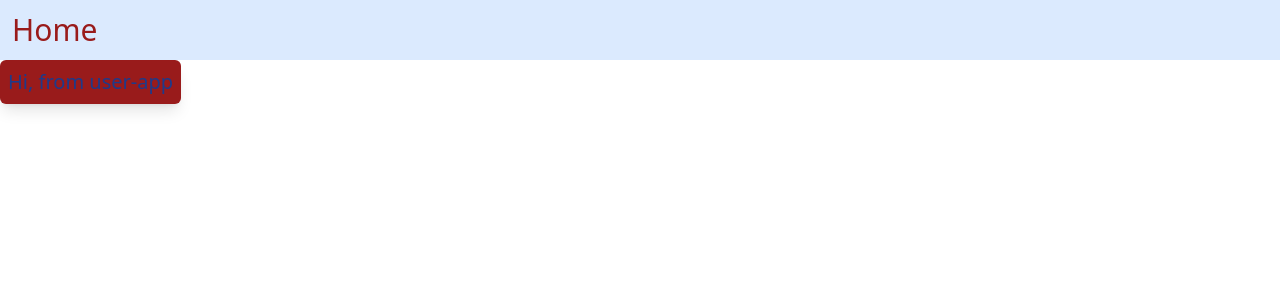
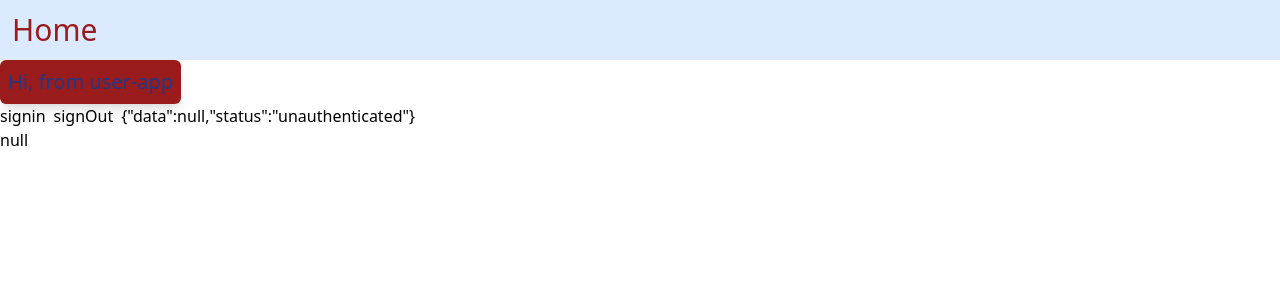
Before and after one commit to Nazim9945/PaymentApp, a Next.js app in the folder apps/user-app/: page / in a window 1280 px wide. Shown: the top 300 px of the page. Built offline with nearby package versions, Linux system fonts and the light colour scheme; no server answers.

Commit message:
Next-Auth Added

```diff
--- /dev/null
+++ b/apps/user-app/app/Providers.tsx
@@ -0,0 +1,11 @@
+"use client"
+import { SessionProvider } from 'next-auth/react'
+import React from 'react'
+
+export default function Providers({children}:{children:React.ReactNode}) {
+  return (
+   <SessionProvider>
+    {children}
+   </SessionProvider>
+  )
+}
--- /dev/null
+++ b/apps/user-app/app/api/auth/[...nextauth]/route.ts
@@ -0,0 +1,6 @@
+import NextAuth from "next-auth"
+import { authoption } from "../../../lib/authoption"
+
+const handler = NextAuth(authoption)
+
+export { handler as GET, handler as POST }
--- a/apps/user-app/app/api/route.ts
+++ b/apps/user-app/app/api/route.ts
@@ -1,7 +1,10 @@
 import prisma from "@repo/prismadb/client"
+import { getServerSession } from "next-auth"
 import { NextRequest, NextResponse } from "next/server"
+import { authoption } from "../lib/authoption"
 
 export const GET=async()=>{
+    const session=getServerSession(authoption)
     const newone=await prisma.user.create({
         data:{
             name:"user1",
@@ -9,7 +12,7 @@ export const GET=async()=>{
         }
     })
     return NextResponse.json(
-      { message: "user created successfully", newone },
+      { message: "user created successfully", newone,session },
       { status: 200 }
     );
 
--- a/apps/user-app/app/layout.tsx
+++ b/apps/user-app/app/layout.tsx
@@ -1,6 +1,7 @@
 import type { Metadata } from "next";
 import localFont from "next/font/local";
 import "./globals.css";
+import Providers from "./Providers";
 
 const geistSans = localFont({
   src: "./fonts/GeistVF.woff",
@@ -24,7 +25,7 @@ export default function RootLayout({
   return (
     <html lang="en">
       <body className={`${geistSans.variable} ${geistMono.variable}`}>
-        {children}
+        <Providers>{children}</Providers>
       </body>
     </html>
   );
--- /dev/null
+++ b/apps/user-app/app/lib/authoption.ts
@@ -0,0 +1,44 @@
+
+import prisma from "@repo/prismadb/client";
+import CredentialsProvider from "next-auth/providers/credentials"
+export const authoption = {
+  secret: "process.env.NEXTAUTH_SECRET",
+  providers: [
+    CredentialsProvider({
+      name: "Email",
+      credentials: {
+        name: { label: "name", type: "text", placeholder: "nazim" },
+        email: { label: "email", type: "email" },
+      },
+
+      async authorize(credentials: any) {
+        console.log(credentials);
+        if (credentials) {
+          const newuser = await prisma.user.create({
+            data: {
+              name: credentials.name,
+              email: credentials.email,
+            },
+          });
+          return {
+            id: newuser.id,
+            name: newuser.name,
+            email: newuser.email,
+          };
+        }
+
+        return null;
+      },
+    }),
+  ],
+
+  site: process.env.NEXTAUTH_URL,
+  callbacks: {
+    async session({ session, token }: any) {
+      if (session.user) {
+        session.user.id = token.sub;
+      }
+      return session;
+    },
+  },
+};
--- a/apps/user-app/app/page.tsx
+++ b/apps/user-app/app/page.tsx
@@ -1,10 +1,16 @@
 import React from 'react'
 import { Button } from '@repo/ui/button'
-export default function Home() {
+import { getServerSession } from 'next-auth';
+import { authoption } from './lib/authoption';
+import Buttongrp from '@repo/ui/buttongrp';
+export default async function Home() {
+  const session=await getServerSession(authoption)
   return (
     <div>
       <div className="bg-blue-100 text-3xl hover:text-red-800 p-3">Home</div>
-      <Button appName='user-app'>Hi, from user-app</Button>
+      <Button appName="user-app">Hi, from user-app</Button>
+      <Buttongrp/>
+      {JSON.stringify(session)}
     </div>
   );
 }
--- a/apps/user-app/package.json
+++ b/apps/user-app/package.json
@@ -3,7 +3,7 @@
   "version": "0.1.0",
   "private": true,
   "scripts": {
-    "dev": "next dev --turbo --port 3001",
+    "dev": "next dev --turbo --port 3000",
     "build": "next build",
     "start": "next start",
     "lint": "next lint"
--- a/package.json
+++ b/package.json
@@ -19,5 +19,8 @@
   "workspaces": [
     "apps/*",
     "packages/*"
-  ]
+  ],
+  "dependencies": {
+    "next-auth": "^4.24.7"
+  }
 }
--- a/packages/ui/package.json
+++ b/packages/ui/package.json
@@ -5,7 +5,8 @@
   "exports": {
     "./button": "./src/button.tsx",
     "./card": "./src/card.tsx",
-    "./code": "./src/code.tsx"
+    "./code": "./src/code.tsx",
+    "./buttongrp":"./src/buttongrp.tsx"
   },
   "scripts": {
     "lint": "eslint . --max-warnings 0",
--- /dev/null
+++ b/packages/ui/src/buttongrp.tsx
@@ -0,0 +1,14 @@
+"use client"
+import { signIn, signOut, useSession } from 'next-auth/react';
+
+
+export default function buttongrp() {
+  const session=useSession()
+  return (
+    <div className='flex gap-2 w-40 '>
+      <button onClick={() => signIn()}>signin</button>
+      <button onClick={() => signOut()}>signOut</button>
+      {JSON.stringify(session)}
+    </div>
+  );
+}
```
Also changed, not shown: 1 other file (tests, documents, lock files or other folders).
